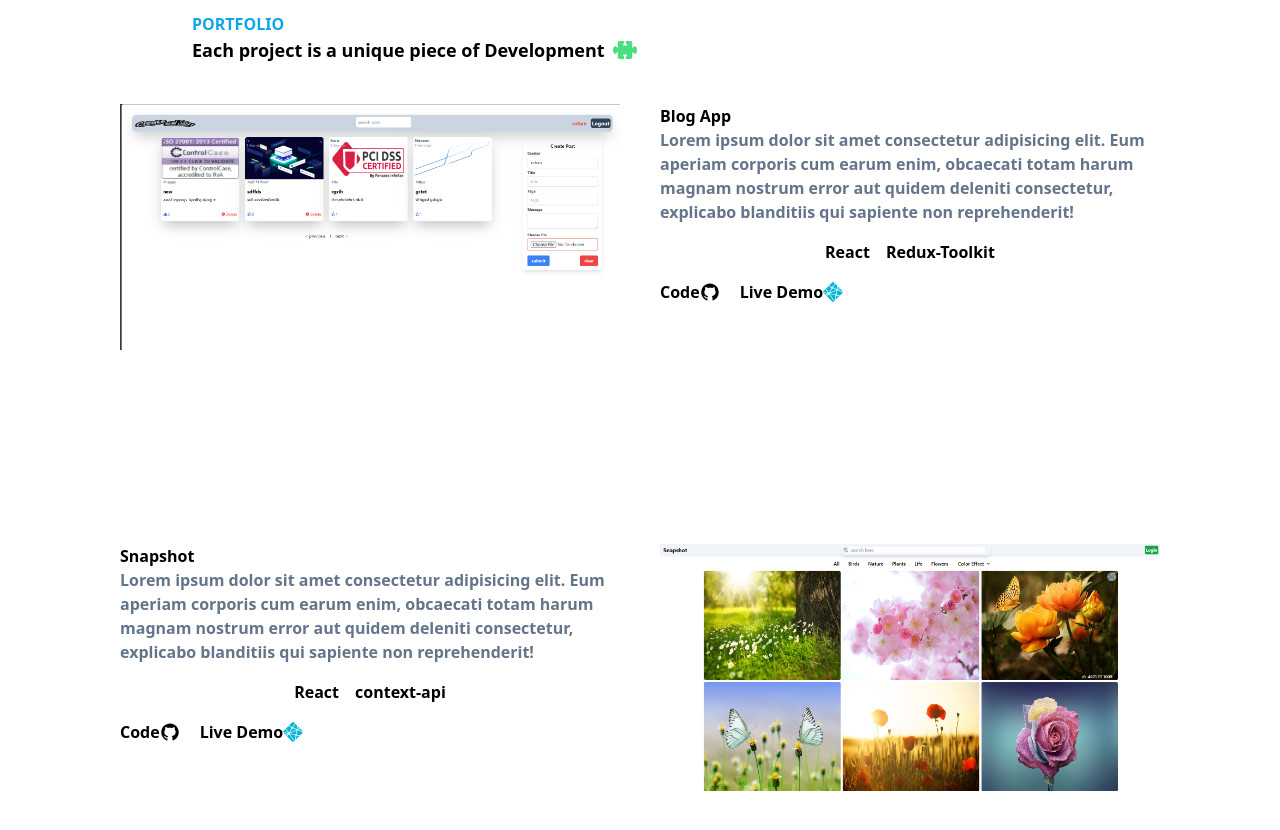
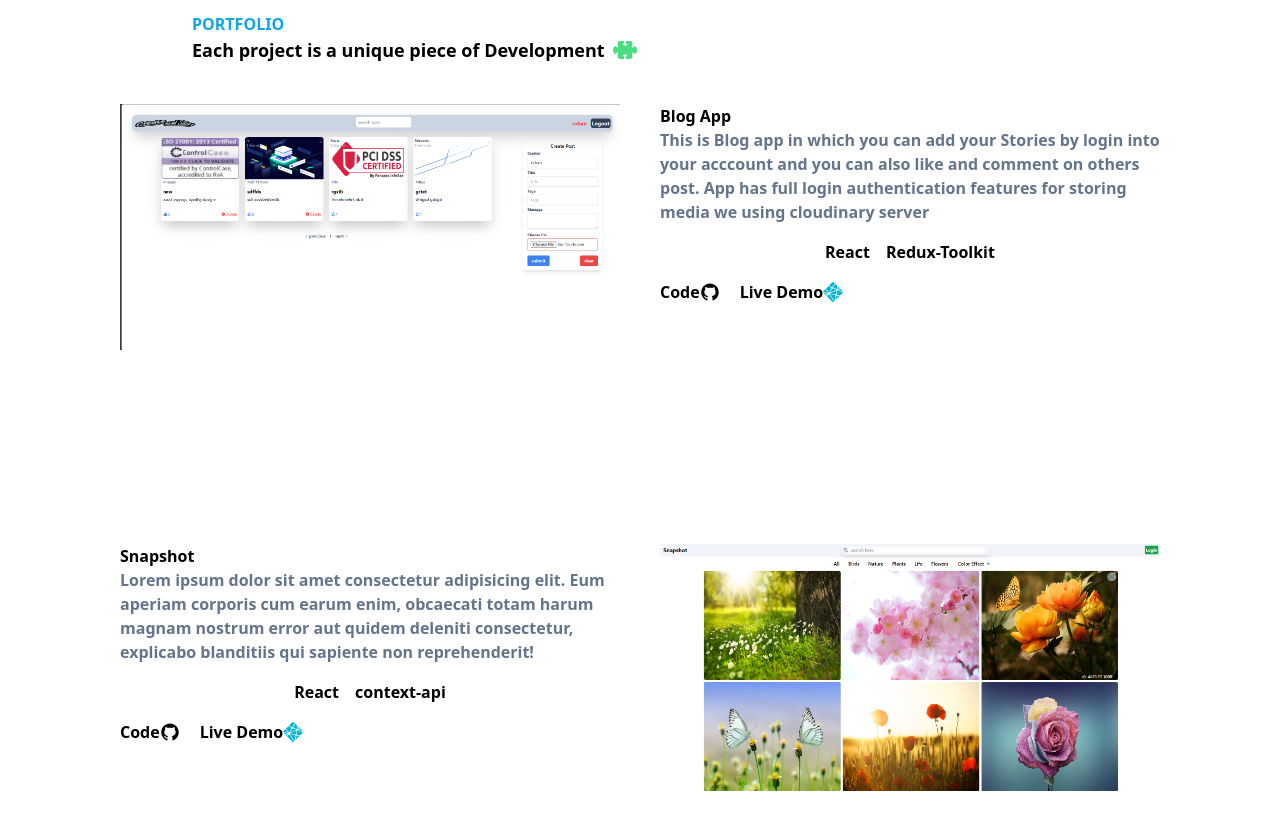
Before and after one commit to NaveenPrajpati/portfolio, a React (Create React App) app: page / in a window 1280 px wide. Shown: the part 1100-1930 px from the top of the page. Built offline with nearby package versions, Linux system fonts and the light colour scheme.

Commit message:
add description

```diff
--- a/src/components/ProjectSection.js
+++ b/src/components/ProjectSection.js
@@ -27,7 +27,7 @@ function ProjectSection() {
         </div>
         <div className='max-w-[500px]'>
           <h2 className='font-semibold'>Blog App</h2>
-          <p className='text-slate-500 font-semibold'>Lorem ipsum dolor sit amet consectetur adipisicing elit. Eum aperiam corporis cum earum enim, obcaecati totam harum magnam nostrum error aut quidem deleniti consectetur, explicabo blanditiis qui sapiente non reprehenderit!</p>
+          <p className='text-slate-500 font-semibold'>This is Blog app in which you can add your Stories by login into your acccount and you can also like and comment on others post. App has full login authentication features for storing media we using cloudinary server</p>
 
           <div className='flex gap-4 my-4 mx-auto w-fit'>
             <h2 className='font-semibold'>React</h2>
```
